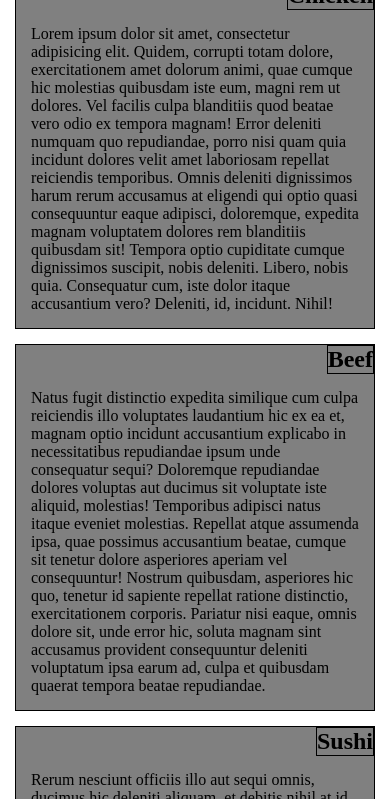
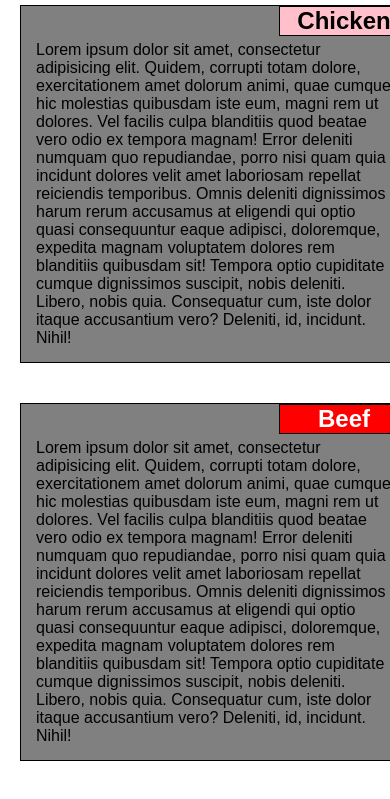
Before and after one commit to oseupablo/coursera-html-css-course, a plain HTML site: page m2_s/index.html in a window 390 px wide. Shown: the part 72-871 px from the top of the page. Drawn offline with Linux system fonts and the light colour scheme.

Commit message:
Implement media queries

```diff
--- a/m2_s/css/styles.css
+++ b/m2_s/css/styles.css
@@ -4,40 +4,74 @@
   padding: 0;
 }
 
+body {
+  font-family: sans-serif;
+}
 
 h1 {
+  margin-top: 20px;
   text-align: center;
 }
 
 .section {
   border: 1px solid black;
-  margin: 15px;
   background-color: gray;
   position: relative;
+  margin: 20px;
  }
 
 .subtitle {
   border: 1px solid black;
-  float: right;
+  font-weight: bold;
+  width: 130px;
+  text-align: center;
+  position: absolute;
+  right: 0px;
 }
 
+#s1 {
+  background-color: pink;
+}
+
+#s2 {
+  background-color: red;
+  color: white;
+}
+
+#s3 {
+  background-color: yellow;
+}
+
+
 p {
-  clear: right;
+  margin-top: 20px;
   padding: 15px;
 }
 
 /********** Small devices only **********/
 @media (max-width: 767px) {
-
-}
-
-
-/********** Large devices only **********/
-@media (min-width: 1200px) {
-
+  .section {
+    float: left;
+    width: 100%;
+   }
 }
 
 /********** Medium devices only **********/
 @media (min-width: 992px) and (max-width: 1199px) {
+  .col-md {
+    float: left;
+    width: 50%;
+   }
 
+   .col-md-row {
+    clear: left
+   }
 }
+
+/********** Large devices only **********/
+@media (min-width: 1200px) {
+  .section {
+    float: left;
+    width: 30%;
+   }
+}
--- a/m2_s/index.html
+++ b/m2_s/index.html
@@ -8,17 +8,17 @@
 	</head>
 	<body>
 		<h1>Our Menu</h1>
-		<section class="section">
-			<h2 class="subtitle">Chicken</h2>
+		<section class="section col-md">
+			<h2 id="s1" class="subtitle">Chicken</h2>
 			<p>Lorem ipsum dolor sit amet, consectetur adipisicing elit. Quidem, corrupti totam dolore, exercitationem amet dolorum animi, quae cumque hic molestias quibusdam iste eum, magni rem ut dolores. Vel facilis culpa blanditiis quod beatae vero odio ex tempora magnam! Error deleniti numquam quo repudiandae, porro nisi quam quia incidunt dolores velit amet laboriosam repellat reiciendis temporibus. Omnis deleniti dignissimos harum rerum accusamus at eligendi qui optio quasi consequuntur eaque adipisci, doloremque, expedita magnam voluptatem dolores rem blanditiis quibusdam sit! Tempora optio cupiditate cumque dignissimos suscipit, nobis deleniti. Libero, nobis quia. Consequatur cum, iste dolor itaque accusantium vero? Deleniti, id, incidunt. Nihil!</p>
 		</section>
-		<section class="section">
-			<h2 class="subtitle">Beef</h2>
-			<p>Natus fugit distinctio expedita similique cum culpa reiciendis illo voluptates laudantium hic ex ea et, magnam optio incidunt accusantium explicabo in necessitatibus repudiandae ipsum unde consequatur sequi? Doloremque repudiandae dolores voluptas aut ducimus sit voluptate iste aliquid, molestias! Temporibus adipisci natus itaque eveniet molestias. Repellat atque assumenda ipsa, quae possimus accusantium beatae, cumque sit tenetur dolore asperiores aperiam vel consequuntur! Nostrum quibusdam, asperiores hic quo, tenetur id sapiente repellat ratione distinctio, exercitationem corporis. Pariatur nisi eaque, omnis dolore sit, unde error hic, soluta magnam sint accusamus provident consequuntur deleniti voluptatum ipsa earum ad, culpa et quibusdam quaerat tempora beatae repudiandae.</p>
+		<section class="section col-md">
+			<h2 id="s2" class="subtitle">Beef</h2>
+			<p>Lorem ipsum dolor sit amet, consectetur adipisicing elit. Quidem, corrupti totam dolore, exercitationem amet dolorum animi, quae cumque hic molestias quibusdam iste eum, magni rem ut dolores. Vel facilis culpa blanditiis quod beatae vero odio ex tempora magnam! Error deleniti numquam quo repudiandae, porro nisi quam quia incidunt dolores velit amet laboriosam repellat reiciendis temporibus. Omnis deleniti dignissimos harum rerum accusamus at eligendi qui optio quasi consequuntur eaque adipisci, doloremque, expedita magnam voluptatem dolores rem blanditiis quibusdam sit! Tempora optio cupiditate cumque dignissimos suscipit, nobis deleniti. Libero, nobis quia. Consequatur cum, iste dolor itaque accusantium vero? Deleniti, id, incidunt. Nihil!</p>
 		</section>
-		<section class="section">
-			<h2 class="subtitle">Sushi</h2>
-			<p>Rerum nesciunt officiis illo aut sequi omnis, ducimus hic deleniti aliquam, et debitis nihil at id provident in error temporibus voluptas fuga dolorem vel dicta. Commodi obcaecati porro sint deserunt molestiae odio explicabo vel libero, expedita voluptate aliquam doloremque unde facere quos eum fugiat in voluptatum doloribus? Minima tempore reiciendis dignissimos at accusamus, soluta repellat dolor sint sed libero illo autem deserunt inventore velit blanditiis asperiores voluptates, ipsum facilis voluptate id magni suscipit in quia ut! Reprehenderit excepturi a quo, vero odio corporis cum! Accusantium id quia explicabo laboriosam molestias, dolorem qui obcaecati, doloremque sequi iusto cumque deleniti quo quasi.</p>
+		<section class="section col-md-row">
+			<h2 id="s3" class="subtitle">Sushi</h2>
+			<p>Lorem ipsum dolor sit amet, consectetur adipisicing elit. Quidem, corrupti totam dolore, exercitationem amet dolorum animi, quae cumque hic molestias quibusdam iste eum, magni rem ut dolores. Vel facilis culpa blanditiis quod beatae vero odio ex tempora magnam! Error deleniti numquam quo repudiandae, porro nisi quam quia incidunt dolores velit amet laboriosam repellat reiciendis temporibus. Omnis deleniti dignissimos harum rerum accusamus at eligendi qui optio quasi consequuntur eaque adipisci, doloremque, expedita magnam voluptatem dolores rem blanditiis quibusdam sit! Tempora optio cupiditate cumque dignissimos suscipit, nobis deleniti. Libero, nobis quia. Consequatur cum, iste dolor itaque accusantium vero? Deleniti, id, incidunt. Nihil!</p>
 		</section>
 	</body>
 </html>
```
